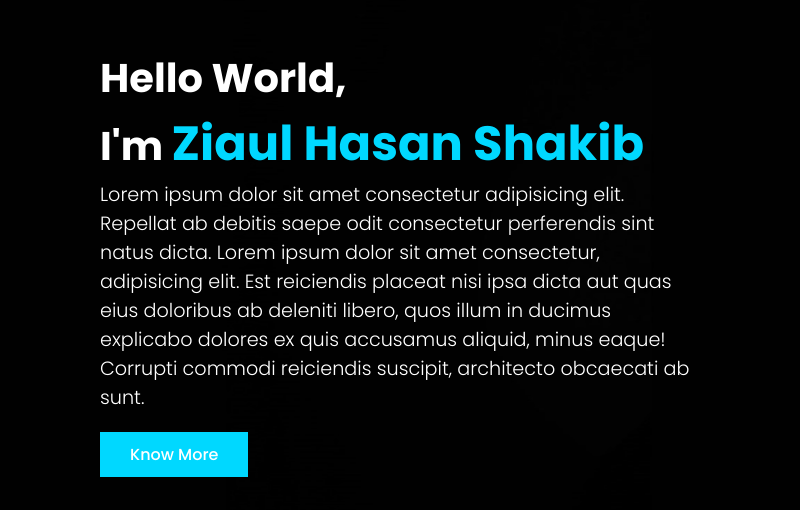
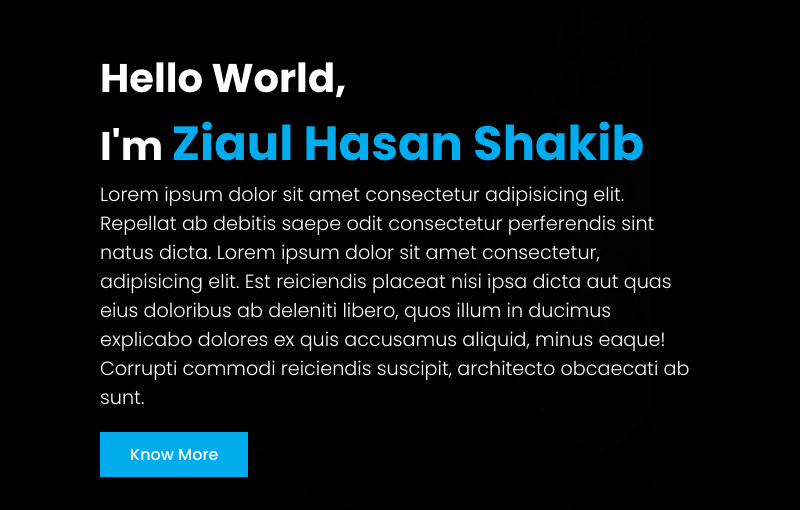
Before and after one commit to zhshakib/Portfolio_Landing_Page, a plain HTML site: page index.html in a window 1280 px wide. Shown: the part 138-648 px from the top of the page, 0-800 px from the left. Drawn offline with nearby package versions, Linux system fonts and the light colour scheme.

Commit message:
changed Primary Color

```diff
--- a/style.css
+++ b/style.css
@@ -1,7 +1,7 @@
 @import url("https://fonts.googleapis.com/css2?family=Poppins:wght@300;400;500;600;700&display=swap");
 
 :root {
-  --primary-color: #00d8ff;
+  --primary-color: #00acee;
   --text-color: #fff;
 }
 
```
